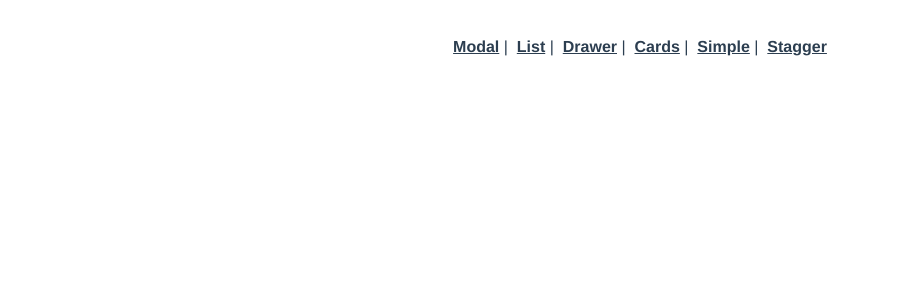
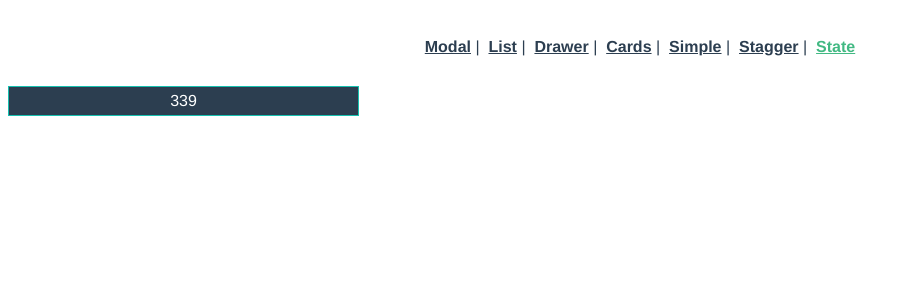
Before and after one commit to manavm1990/animating-vue, a Vue app: page /state in a window 1280 px wide. Shown: the top 300 px of the page, without its empty margins (0-910 px from the left). Built offline with nearby package versions, Linux system fonts and the light colour scheme.

Commit message:
:dizzy: Add 'state' animation bar graph.

```diff
--- a/src/App.vue
+++ b/src/App.vue
@@ -6,7 +6,8 @@
       <router-link to="/drawer">Drawer</router-link>&nbsp;|&nbsp;
       <router-link to="/cards">Cards</router-link>&nbsp;|&nbsp;
       <router-link to="/simple">Simple</router-link>&nbsp;|&nbsp;
-      <router-link to="/stagger">Stagger</router-link>
+      <router-link to="/stagger">Stagger</router-link>&nbsp;|&nbsp;
+      <router-link to="/state">State</router-link>
     </nav>
     <transition name="slide-fade" mode="out-in">
       <router-view />
--- a/src/router/index.js
+++ b/src/router/index.js
@@ -40,6 +40,11 @@ const routes = [
     name: "Stagger",
     component: () =>
       import(/* webpackChunkName: "stagger" */ "@/views/Stagger.vue")
+  },
+  {
+    path: "/state",
+    name: "State",
+    component: () => import(/* webpackChunkName: "state" */ "@/views/State.vue")
   }
 ];
 
--- /dev/null
+++ b/src/views/State.vue
@@ -0,0 +1,54 @@
+<template>
+  <div>
+    <!-- Width and displayed number only care for 'newValue' now... -->
+    <div :style="{ width: `${tweenedNumber}px` }" class="bar">
+      <span>{{ tweenedNumber.toFixed(0) }}</span>
+    </div>
+  </div>
+</template>
+
+<script>
+import gsap from "gsap";
+
+export default {
+  data() {
+    return {
+      number: 0,
+      tweenedNumber: 0
+    };
+  },
+  // Watch a reactive value and do 'special things' whenever that value changes
+  watch: {
+    number(newValue) {
+      // Give 'gsap' access to data instead of element
+      gsap.to(this.$data, {
+        duration: 1,
+        ease: "circ.out",
+        // 'gsap' will tween from current value to new value
+        tweenedNumber: newValue
+      });
+    }
+  },
+  methods: {
+    randomNumber() {
+      this.number = Math.floor(Math.random() * (800 - 0));
+    }
+  },
+  created() {
+    setInterval(this.randomNumber, 1500);
+  }
+};
+</script>
+
+<style scoped>
+.bar {
+  background-color: #2c3e50;
+  border: 1px #16c0b0 solid;
+  min-width: 20px;
+  padding: 5px;
+}
+
+.bar span {
+  color: white;
+}
+</style>
```
